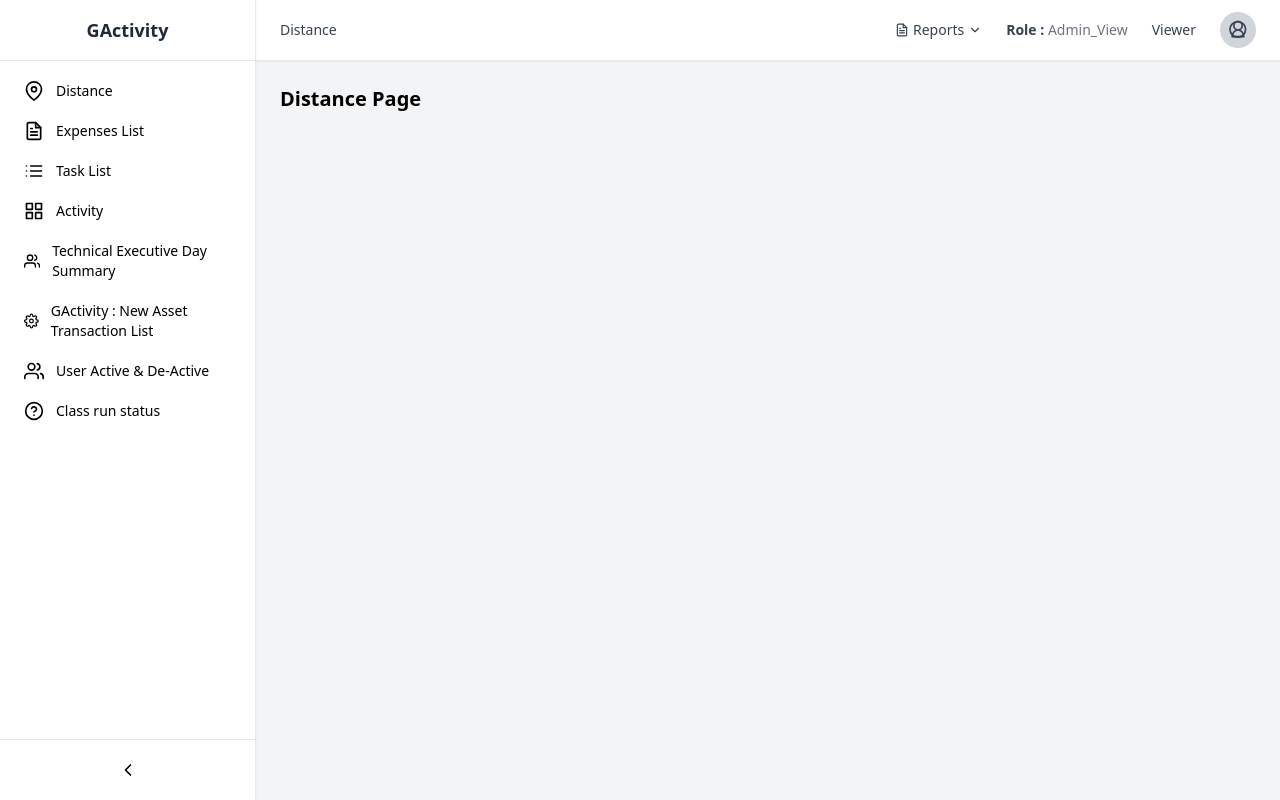
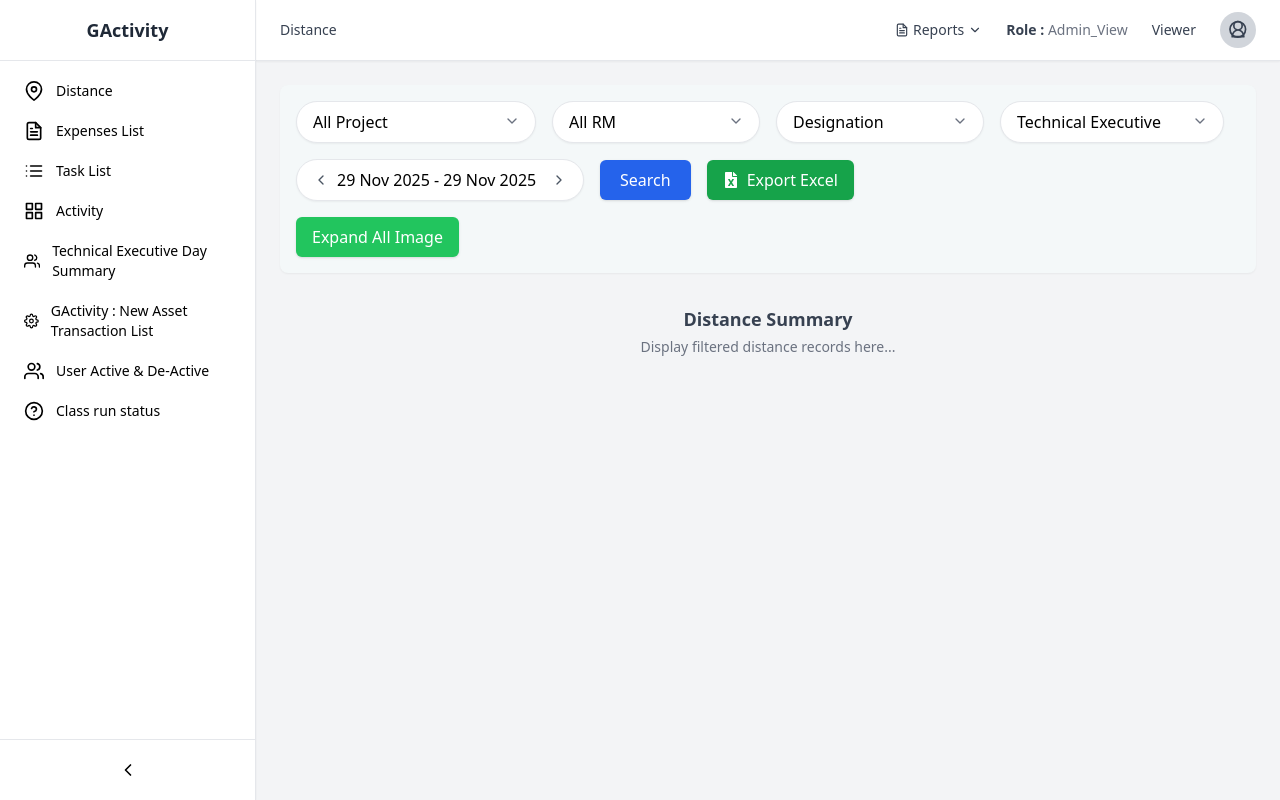
Before and after one commit to ashokmanoj/GActivity-Sample, a React (Vite) app: page /distance in a window 1280 px wide. Built offline with nearby package versions, Linux system fonts and the light colour scheme.

Commit message:
update distence page

```diff
--- a/package.json
+++ b/package.json
@@ -7,7 +7,9 @@
     "preview": "vite preview"
   },
   "dependencies": {
+    "date-fns": "^4.1.0",
     "react": "^19.0.0",
+    "react-date-range": "^2.0.1",
     "react-dom": "^19.0.0",
     "react-icons": "^5.5.0",
     "react-router-dom": "^7.9.6"
--- a/src/index.css
+++ b/src/index.css
@@ -1,3 +1,8 @@
+/* Import Calendar Styles FIRST */
+@import "react-date-range/dist/styles.css";
+@import "react-date-range/dist/theme/default.css";
+
+/* Then Tailwind directives */
 @tailwind base;
 @tailwind components;
 @tailwind utilities;
--- a/src/pages/Distance.jsx
+++ b/src/pages/Distance.jsx
@@ -1,3 +1,132 @@
+import React, { useState } from "react";
+import {
+  FiChevronDown,
+  FiChevronLeft,
+  FiChevronRight
+} from "react-icons/fi";
+import { FaFileExcel } from "react-icons/fa";
+import { DateRange } from "react-date-range";
+import { format } from "date-fns";
+
 export default function Distance() {
-  return <h1 className="text-xl font-bold">Distance Page</h1>;
+  // Dropdown states
+  const [project, setProject] = useState("All Project");
+  const [rm, setRM] = useState("All RM");
+  const [designation, setDesignation] = useState("Designation");
+  const [executive, setExecutive] = useState("Technical Executive");
+
+  // Calendar states
+  const [dateMenuOpen, setDateMenuOpen] = useState(false);
+  const [selectStep, setSelectStep] = useState(0);  // <-- NEW
+  const [dateRange, setDateRange] = useState([
+    {
+      startDate: new Date(2025, 10, 29),
+      endDate: new Date(2025, 10, 29),
+      key: "selection"
+    }
+  ]);
+
+  const formattedDate = `${format(dateRange[0].startDate, "dd MMM yyyy")} - ${format(
+    dateRange[0].endDate,
+    "dd MMM yyyy"
+  )}`;
+
+  // When selecting date range
+  const handleDateChange = (item) => {
+    const newSelection = item.selection;
+    setDateRange([newSelection]);
+
+    if (selectStep === 0) {
+      setSelectStep(1); // first date selected
+    } else {
+      setSelectStep(0);
+      setDateMenuOpen(false); // close after second date selection
+    }
+  };
+
+  return (
+    <div className="w-full">
+
+      {/* FILTER BAR */}
+      <div className="bg-[#f4f8f9] p-4 rounded-lg shadow-sm flex flex-wrap items-center justify-between gap-4">
+
+        {/* LEFT FILTER GROUP */}
+        <div className="flex flex-wrap items-center gap-4">
+
+          <Dropdown width="w-60" value={project} onChange={setProject} options={["All Project", "Project A", "Project B"]} />
+          <Dropdown width="w-52" value={rm} onChange={setRM} options={["All RM", "RM 1", "RM 2"]} />
+          <Dropdown width="w-52" value={designation} onChange={setDesignation} options={["Designation", "Manager", "Supervisor"]} />
+          <Dropdown width="w-56" value={executive} onChange={setExecutive} options={["Technical Executive", "Executive A", "Executive B"]} />
+
+          {/* Date Range Picker */}
+          <div className="relative">
+            <div
+              onClick={() => { setDateMenuOpen(!dateMenuOpen); setSelectStep(0); }}
+              className="flex items-center bg-white px-4 py-2 rounded-full border w-72 shadow-sm gap-2 cursor-pointer"
+            >
+              <FiChevronLeft className="cursor-pointer text-gray-600" />
+              <span className="flex-1">{formattedDate}</span>
+              <FiChevronRight className="cursor-pointer text-gray-600" />
+            </div>
+
+            {/* Calendar */}
+            {dateMenuOpen && (
+              <div className="absolute mt-2 bg-white border shadow-lg rounded-xl z-50">
+                <DateRange
+                  ranges={dateRange}
+                  onChange={handleDateChange}
+                  moveRangeOnFirstSelection={false}
+                  rangeColors={["#4f46e5"]}
+                />
+              </div>
+            )}
+          </div>
+
+          {/* SEARCH BUTTON */}
+          <button className="bg-blue-600 text-white px-5 py-2 rounded-md shadow hover:bg-blue-700 transition">
+            Search
+          </button>
+
+          {/* EXCEL EXPORT BUTTON */}
+          <button className="bg-green-600 text-white px-4 py-2 rounded-md flex items-center gap-2 shadow hover:bg-green-700 transition">
+            <FaFileExcel className="text-white" />
+            Export Excel
+          </button>
+        </div>
+
+        {/* RIGHT SIDE — Expand All Images */}
+        <button className="bg-green-500 text-white px-4 py-2 rounded-md shadow hover:bg-green-600 transition whitespace-nowrap">
+          Expand All Image
+        </button>
+
+      </div>
+
+      {/* PAGE CONTENT */}
+      <div className="mt-8 text-center">
+        <h2 className="text-lg font-semibold text-gray-700">Distance Summary</h2>
+        <p className="text-gray-500 text-sm mt-1">
+          Display filtered distance records here...
+        </p>
+      </div>
+
+    </div>
+  );
 }
+
+/* COMPONENT: Dropdown */
+function Dropdown({ value, onChange, options, width }) {
+  return (
+    <div className={`relative ${width}`}>
+      <select
+        className="appearance-none bg-white px-4 py-2 rounded-full border outline-none shadow-sm w-full cursor-pointer"
+        value={value}
+        onChange={(e) => onChange(e.target.value)}
+      >
+        {options.map((opt, idx) => (
+          <option key={idx}>{opt}</option>
+        ))}
+      </select>
+      <FiChevronDown className="absolute right-4 top-3 text-gray-500" />
+    </div>
+  );
+}
```
Also changed, not shown: 1 other file (tests, documents, lock files or other folders).
